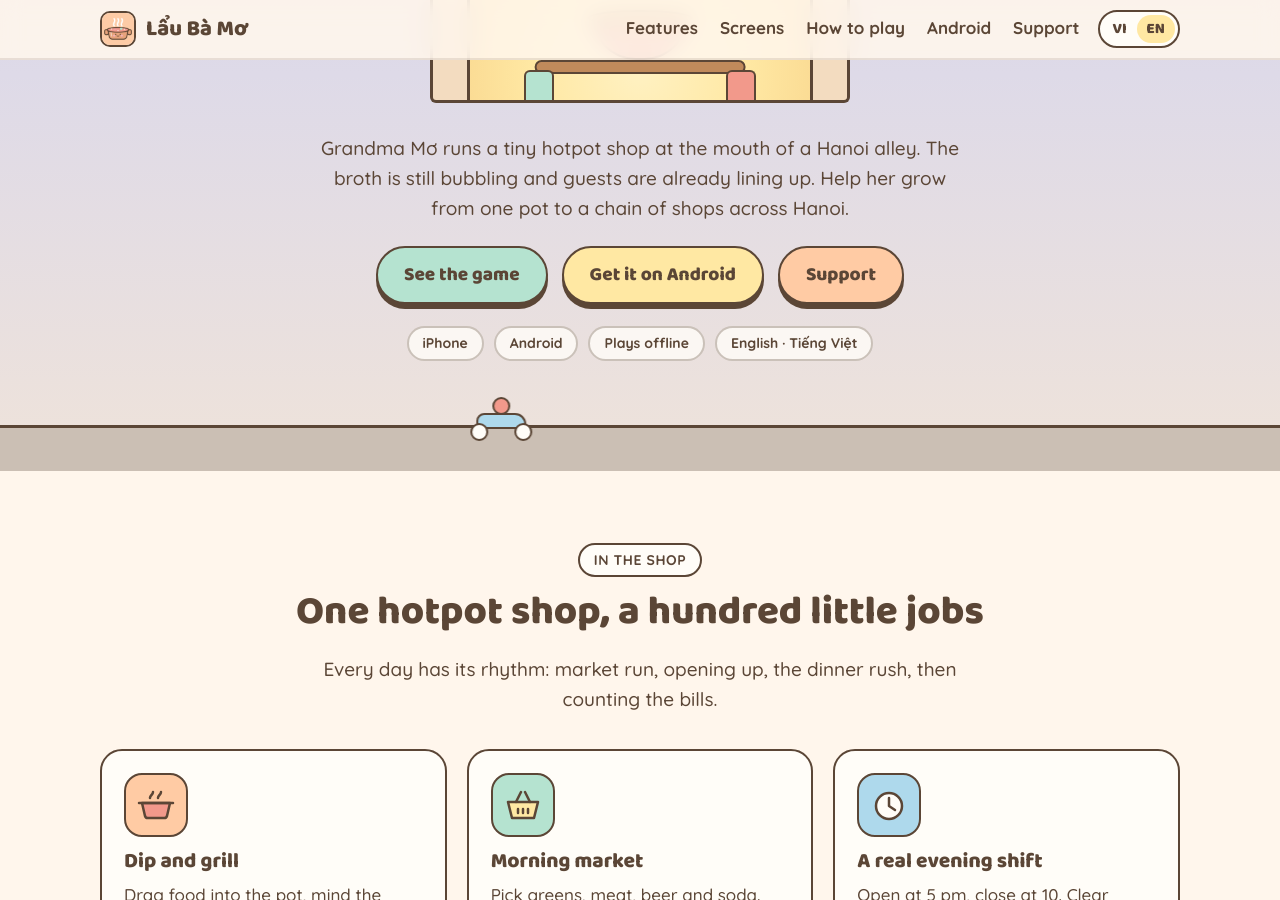
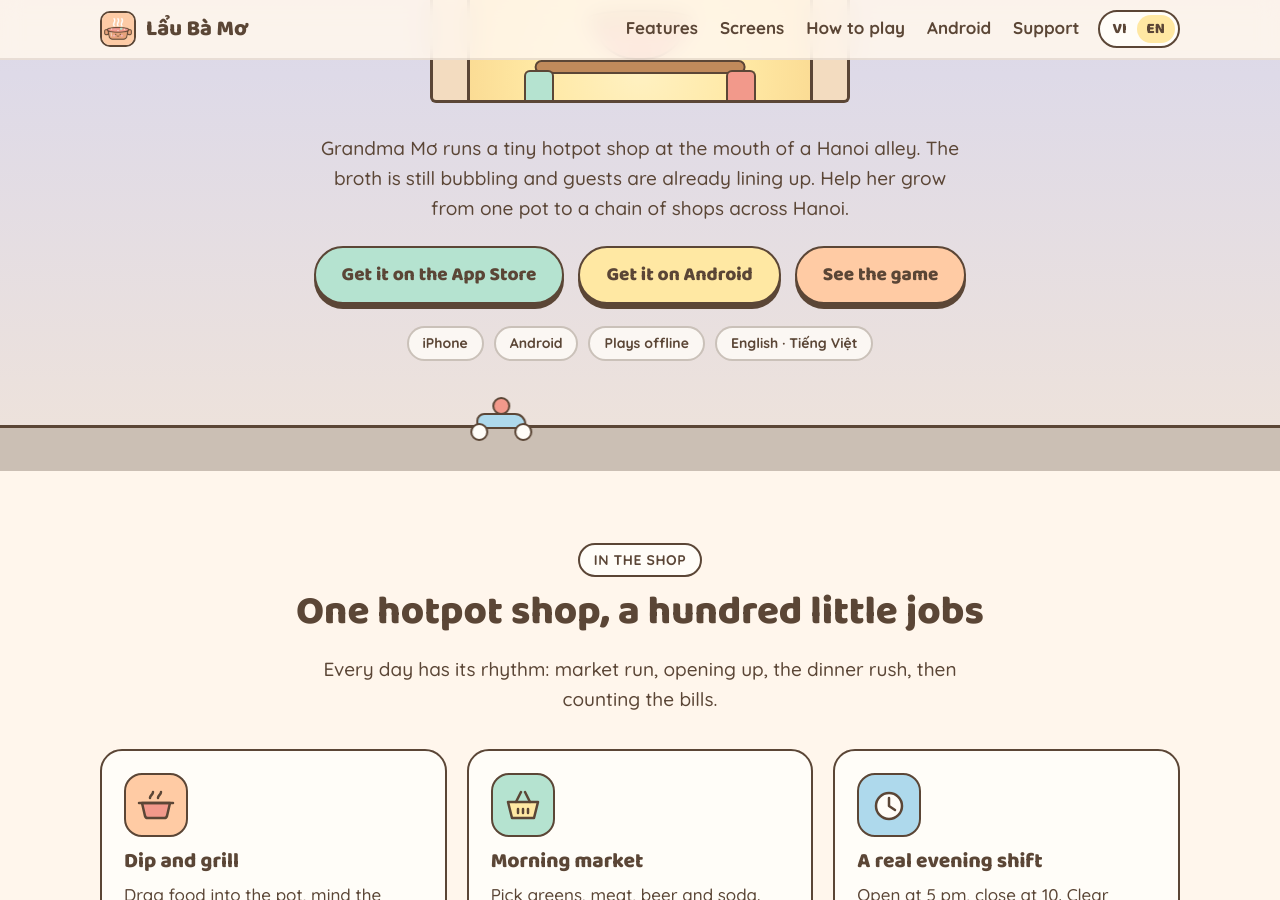
Before and after one commit to pcingame/laubamo, a Jekyll site: the page built from index.html, in a window 1280 px wide and 900 px high, scrolled down 470 px. Built offline with Jekyll 4.4.1, drawn with Linux system fonts in a browser that asks for light colours.

Commit message:
Web: nút Tải trên App Store ở trang chủ và trang Android
Co-Authored-By: Claude Opus 5.5 <noreply@anthropic.com>

```diff
--- a/android.html
+++ b/android.html
@@ -20,8 +20,8 @@ description: Tải Lẩu Bà Mơ cho Android (file APK) và cách cài từng b
   </a>
 </div>
 <p>
-  <span class="vi">Dùng iPhone? Game có trên App Store, tìm "Lẩu Bà Mơ".</span>
-  <span class="en">On iPhone? The game is on the App Store, search for "Lẩu Bà Mơ".</span>
+  <span class="vi">Dùng iPhone? <a href="https://apps.apple.com/app/id6829775156" rel="noopener">Tải trên App Store</a>.</span>
+  <span class="en">On iPhone? <a href="https://apps.apple.com/app/id6829775156" rel="noopener">Get it on the App Store</a>.</span>
 </p>
 
 <h2><span class="vi">Cài đặt trong 4 bước</span><span class="en">Install in 4 steps</span></h2>
--- a/index.html
+++ b/index.html
@@ -30,9 +30,9 @@ wide: true
       <span class="en">Grandma Mơ runs a tiny hotpot shop at the mouth of a Hanoi alley. The broth is still bubbling and guests are already lining up. Help her grow from one pot to a chain of shops across Hanoi.</span>
     </p>
     <div class="cta">
-      <a class="btn mint" href="#anh"><span class="vi">Xem trong game</span><span class="en">See the game</span></a>
+      <a class="btn mint" href="https://apps.apple.com/app/id6829775156" rel="noopener"><span class="vi">Tải trên App Store</span><span class="en">Get it on the App Store</span></a>
       <a class="btn butter" href="android.html"><span class="vi">Tải cho Android</span><span class="en">Get it on Android</span></a>
-      <a class="btn peach" href="support.html"><span class="vi">Hỗ trợ</span><span class="en">Support</span></a>
+      <a class="btn peach" href="#anh"><span class="vi">Xem trong game</span><span class="en">See the game</span></a>
     </div>
     <div class="badges">
       <span>iPhone</span>
```
